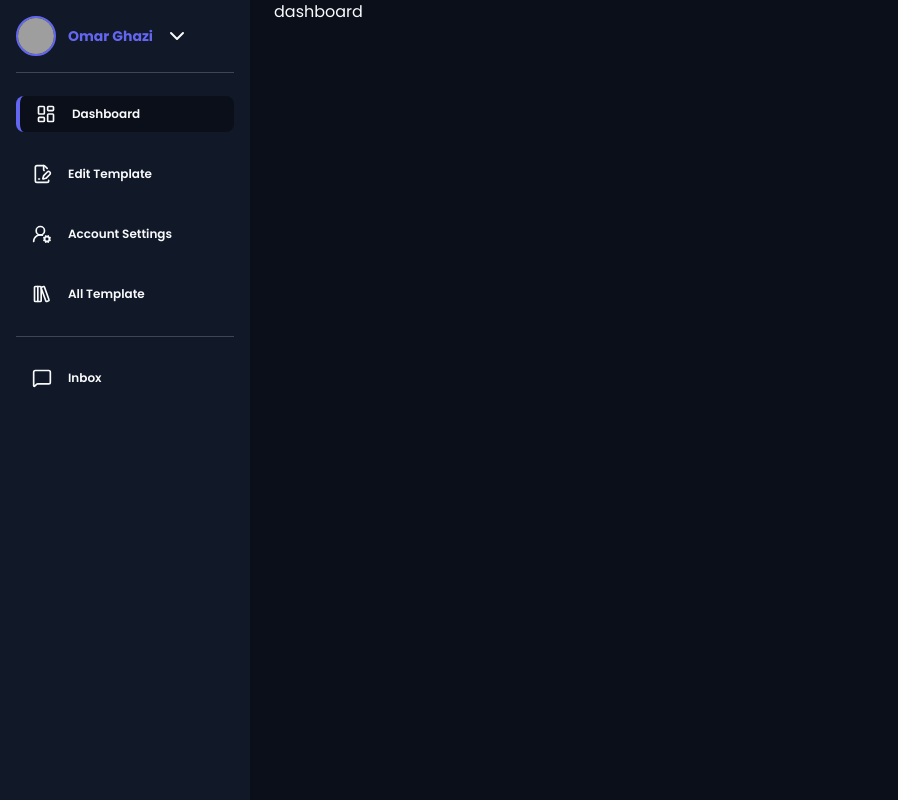
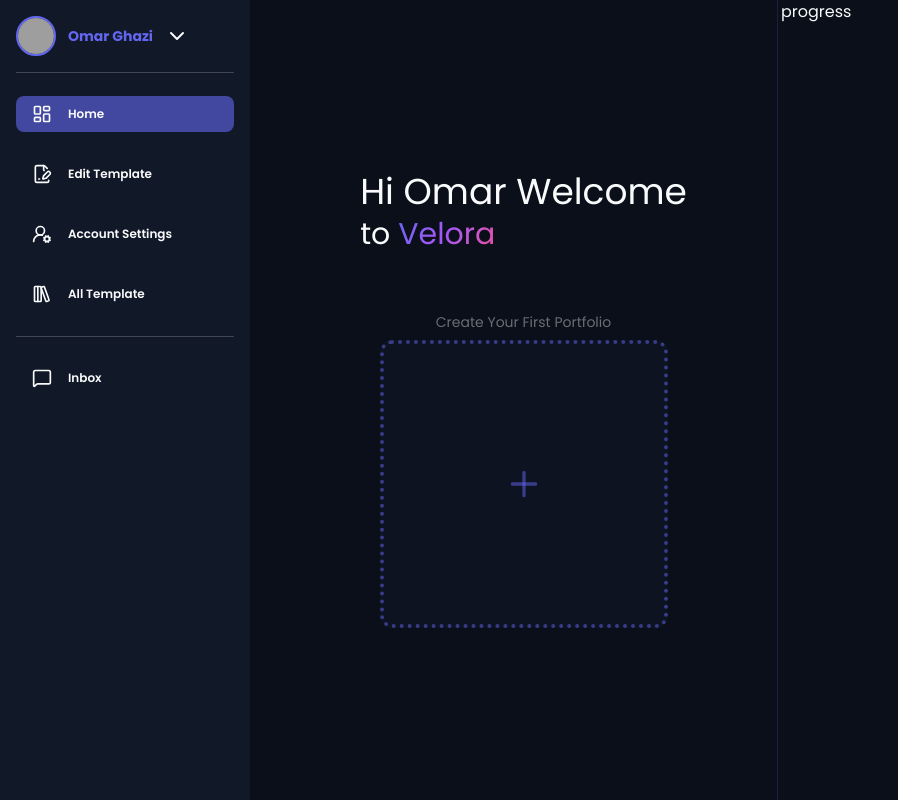
Before and after one commit to Om7gh/velora, a Next.js app: page /dashboard in a window 1280 px wide. Shown: the whole page, without its empty margins (0-898 px from the left). Built offline with nearby package versions, Linux system fonts and the light colour scheme; grey boxes are pictures that could not be loaded.

Commit message:
starting home dashboard

```diff
--- a/package.json
+++ b/package.json
@@ -15,7 +15,8 @@
     "next": "16.2.1",
     "react": "19.2.4",
     "react-dom": "19.2.4",
-    "react-icons": "^5.6.0"
+    "react-icons": "^5.6.0",
+    "zustand": "^5.0.12"
   },
   "devDependencies": {
     "@tailwindcss/postcss": "^4",
--- a/src/Components/Layout/dashboard/SideBarMenu.tsx
+++ b/src/Components/Layout/dashboard/SideBarMenu.tsx
@@ -9,7 +9,7 @@
 const SideBarMenuList = [
   {
     url: "/dashboard",
-    title: "Dashboard",
+    title: "home",
     icon: <LayoutDashboard className={styleIcons} />
   },
   {
@@ -40,7 +40,7 @@
     {SideBarMenuList.map((el, i) => (
       <div key={i}>
         {i === SideBarMenuList.length - 1 && <Separator className="my-6" />}
-      <Link  className={`flex items-center gap-4 ${pathname === el.url && "bg-background border-l-4 border-primary"} py-1 px-2 md:py-2 md:px-4 rounded-lg `} href={el.url}>
+      <Link  className={`flex items-center gap-4 ${pathname === el.url && "bg-primary/60"} py-1 px-2 md:py-2 md:px-4 rounded-lg `} href={el.url}>
         {el.icon}
         {!isMobile && <h3 className="capitalize font-semibold text-xs">{el.title}</h3> }
       </Link>
--- a/src/app/dashboard/layout.tsx
+++ b/src/app/dashboard/layout.tsx
@@ -1,11 +1,11 @@
-import { SideBar } from '@/Components/Layout/dashboard/sidebar';
-import { ReactNode } from 'react';
+import { SideBar } from "@/Components/Layout/dashboard/sidebar";
+import { ReactNode } from "react";
 
 export default function layout({ children }: { children: ReactNode }) {
   return (
     <div className="grid grid-cols-[auto_1fr] gap-6">
       <SideBar />
-      <main>{children}</main>
+      <main className="overflow-hidden">{children}</main>
     </div>
   );
 }
--- a/src/app/dashboard/page.tsx
+++ b/src/app/dashboard/page.tsx
@@ -1,3 +1,31 @@
+import { Plus } from "lucide-react";
+
 export default function page() {
-  return <div>dashboard</div>;
+  return (
+    <div className="grid grid-cols-2 gap-2 h-full relative">
+      <div className=" flex flex-col items-center justify-center gap-10 h-full">
+        <div className="space-y-1">
+          <h2 className="text-4xl ">Hi Omar Welcome</h2>
+          <p className="text-3xl">
+            to{" "}
+            <span className="bg-linear-120 from-primary via-secondary to-accent bg-clip-text text-transparent">
+              Velora
+            </span>{" "}
+          </p>
+        </div>
+
+        <div>
+          <h3 className="text-sm text-center mt-5 mb-2 text-foreground/40 font-light ">
+            Create Your First Portfolio
+          </h3>
+          <div className="w-72 h-72 rounded-xl border-primary/50 border-4 border-dotted grid place-items-center group hover:border-secondary cursor-pointer bg-surface/50">
+            <Plus className="size-10 text-primary/50 group-hover:text-secondary" />
+          </div>
+        </div>
+      </div>
+
+      <div className="h-full w-[0.1px] bg-primary/20 absolute left-1/2 -translate-x-1/2" />
+      <div className="">progress</div>
+    </div>
+  );
 }
--- /dev/null
+++ b/src/store/veloraStore.tsx
@@ -0,0 +1,9 @@
+import { create } from "zustand";
+
+type Store = {};
+
+const useStore = create<Store>()((set) => ({
+
+}));
+
+export default useStore;
```
Also changed, not shown: 1 other file (tests, documents, lock files or other folders).
